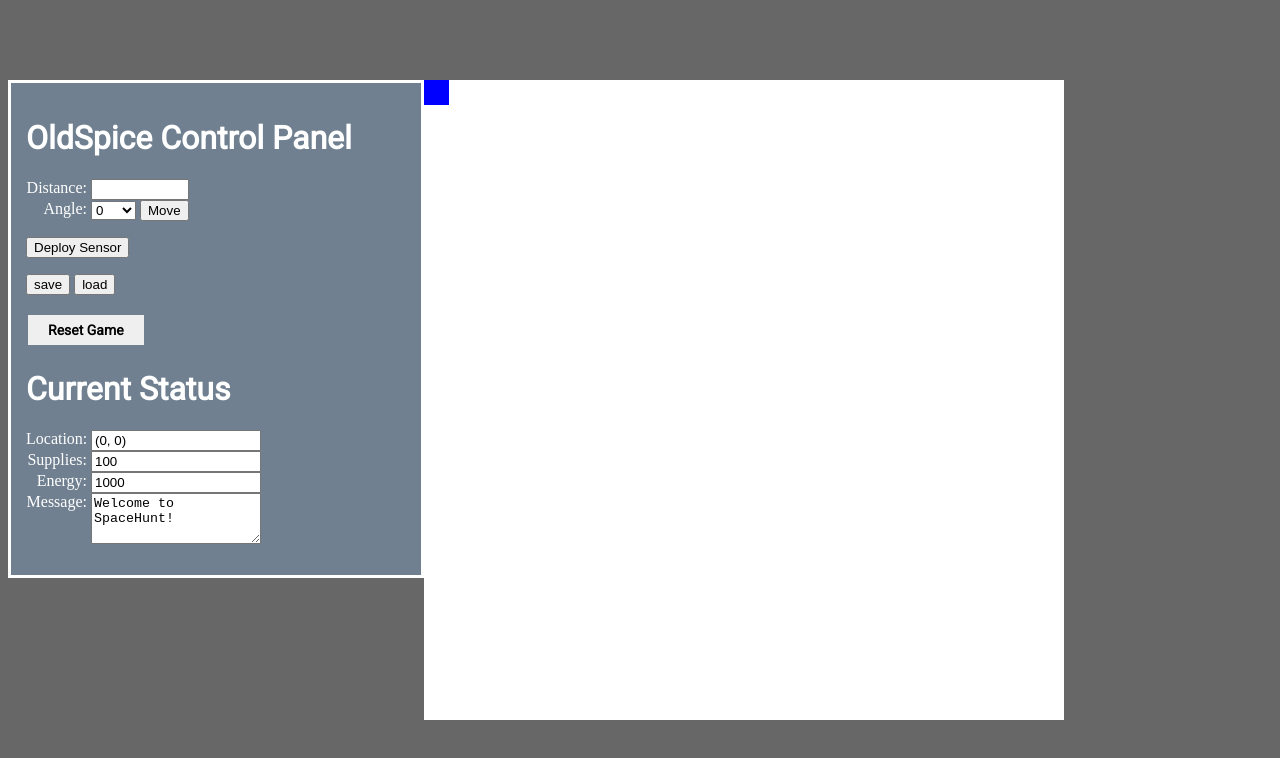
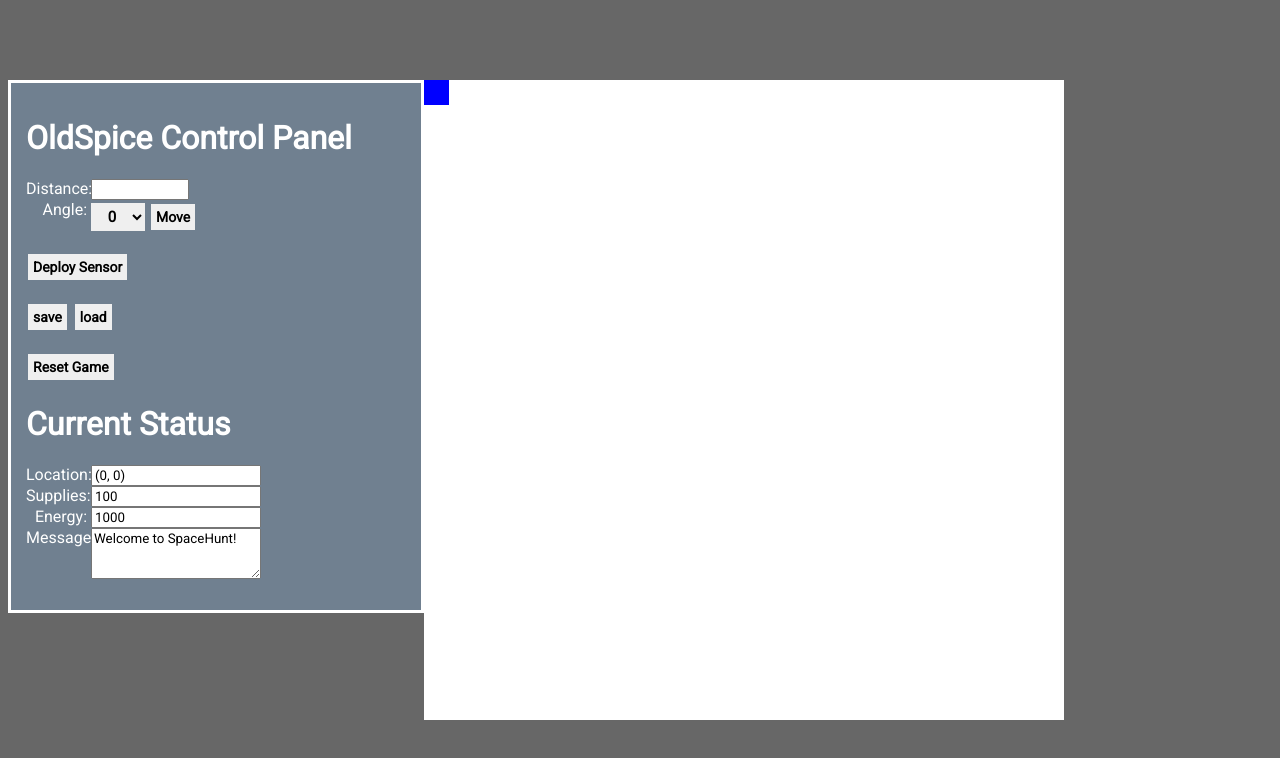
Before and after one commit to inordirection/CS300_Group5, a plain HTML site: page index.html in a window 1280 px wide. Drawn offline with Linux system fonts and the light colour scheme.

Commit message:
added fonts to buttons
fonts to buttons

```diff
--- a/index.html
+++ b/index.html
@@ -20,9 +20,9 @@
 		<!-- forms for user input go here -->
 		<form name="movement" onSubmit="game.move(); return false;">
 			<label>Distance:&nbsp;</label>
-			<input type="text" name="distance" id="distance"><br>
+			<input type="text" name="distance" id="distance" class="input"><br>
 			<label>Angle:&nbsp;</label>
-			<select name="angle">
+			<select name="angle" class="selectBox">
 				<option> 0
 				<option> 30
 				<option> 60
@@ -36,18 +36,18 @@
 				<option> 300
 				<option> 330
 			</select>
-			<input type="submit" value="Move">
+			<input type="submit" value="Move" class="inputButton">
 		</form>
 		<!-- we want the return false, because otherwise the page gets refreshed
 		  every time we call the function, which will make us rebuild every object in the
 		  game (inefficient), and makes the message display "Welcome to SpaceHunt"
 		  (kind of not what we want whenever we call sensor) -->
 		<form name="deploy_sensor" onSubmit="game.deploy_sensor(); return false;">
-			<input type="submit" value="Deploy Sensor">
+			<input type="submit" value="Deploy Sensor" class="inputButton">
 		</form>
 		<form name="save/load" onSubmit="return false;">
-			<input type="submit" value="save">
-			<input type="submit" value="load">
+			<input type="submit" value="save" class="inputButton">
+			<input type="submit" value="load" class="inputButton">
 		</form>
 		<form name="reset_game" onSubmit="game.reset_game(); return true;">
 			<input class="reset_game_button" type="submit" value="Reset Game">
--- a/style/style.css
+++ b/style/style.css
@@ -1,7 +1,7 @@
 .reset_game_button {
 	border: none;
 	color: black;
-	padding: 7px 20px;
+	padding: 5px;
 	text-align: center;
 	text-decoration: none;
 	display: inline-block;
@@ -23,16 +23,19 @@
 	font-size: 12px;
 	margin: 4px 2px;
 	cursor: pointer;
+	font-family: 'Roboto', sans-serif;
 }
 
 body {
 	color: white;
 	background-color: #676767;
 	align-content: center;
+	font-family: 'Roboto', sans-serif;
 }
 h1 {
 	font-family: 'Roboto', sans-serif;
 	color: white;
+
 }
 
 label {
@@ -40,19 +43,23 @@ label {
 	float: left;
 	width: 65px;
 	text-align: right;
+	font-family: 'Roboto', sans-serif;
 }
 
 input[type=text], textarea {
 	width: 170px;
+	font-family: 'Roboto', sans-serif;
 }
 
 #distance {
 	width: 98px;
+	font-family: 'Roboto', sans-serif;
 }
 
 canvas {
 	border: 1px;
 	background-color: white;
+
 }
 
 .controlPanel {
@@ -61,4 +68,34 @@ canvas {
 	padding: 15px;
 	background-color: 708090;
 	border-style: solid;
+
 }
+
+.inputButton{
+	border: none;
+	color: black;
+	padding: 5px;
+	text-align: center;
+	text-decoration: none;
+	display: inline-block;
+	font-size: 14px;
+	font-weight: bold;
+	margin: 4px 2px;
+	cursor: pointer;
+	font-family: 'Roboto', sans-serif;
+	font-style: bold;
+}
+
+.selectBox{
+	border: none;
+	color: black;
+	padding: 4px;
+	text-align: center;
+	text-decoration: none;
+	display: inline-block;
+	font-size: 15px;
+	font-weight: bold;
+	cursor: pointer;
+	font-family: 'Roboto', sans-serif;
+	font-style: bold;
+}
```
